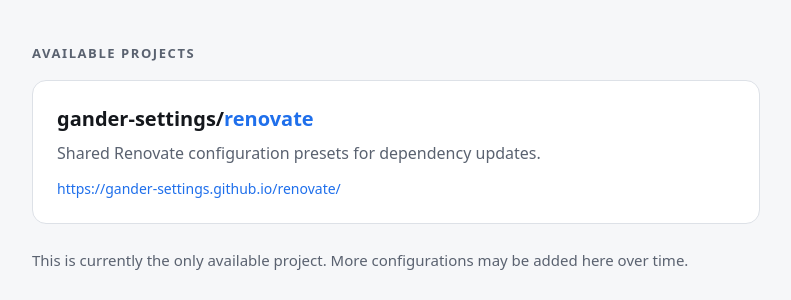
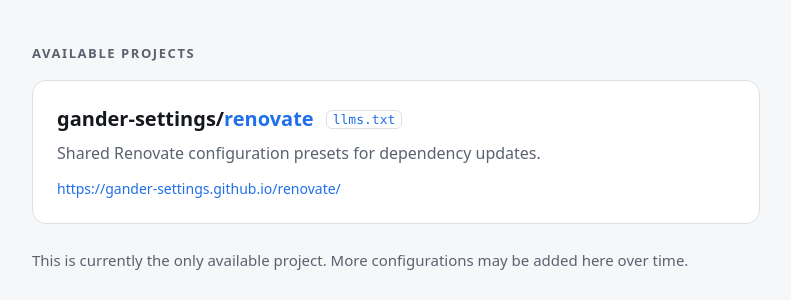
Before and after one commit to gander-settings/gander-settings.github.io, a Jekyll site: the page built from index.html, in a window 1280 px wide. Shown: the part 239-539 px from the top of the page, without its empty margins (244-1035 px from the left). Built offline with Jekyll 4.4.1, drawn with Linux system fonts in a browser that asks for light colours.

Commit message:
Add llms.txt badge to project cards
Projects can set llms_txt in _data/projects.yml to show a monospace
llms.txt link next to the card heading. The card stays fully clickable
via a stretched heading link, avoiding nested anchors.

```diff
--- a/_data/projects.yml
+++ b/_data/projects.yml
@@ -2,3 +2,4 @@
   repo: gander-settings/renovate
   url: https://gander-settings.github.io/renovate/
   description: Shared Renovate configuration presets for dependency updates.
+  llms_txt: https://gander-settings.github.io/renovate/llms.txt
--- a/assets/css/style.css
+++ b/assets/css/style.css
@@ -15,10 +15,17 @@ code{font-family:ui-monospace,SFMono-Regular,Menlo,Consolas,monospace;font-size:
 h1{margin:0 0 12px;font-size:clamp(34px,7vw,52px);line-height:1.1;letter-spacing:-.02em}
 .lead{font-size:clamp(18px,2.6vw,21px);color:var(--muted);margin:0 0 48px;max-width:36em}
 h2{font-size:13px;font-weight:600;letter-spacing:.12em;text-transform:uppercase;color:var(--muted);margin:0 0 16px}
-.card{margin-bottom:12px;display:block;background:var(--panel);border:1px solid var(--line);border-radius:14px;padding:22px 24px;text-decoration:none;color:inherit;transition:border-color .15s}
-.card:hover,.card:focus-visible{border-color:var(--accent)}
-.card h3{margin:0 0 6px;font-size:20px}
+.card{position:relative;margin-bottom:12px;background:var(--panel);border:1px solid var(--line);border-radius:14px;padding:22px 24px;transition:border-color .15s}
+.card:hover,.card:focus-within{border-color:var(--accent)}
+.card-head{display:flex;flex-wrap:wrap;align-items:center;gap:8px 12px;margin:0 0 6px}
+.card h3{margin:0;font-size:20px}
+.card-link{color:inherit;text-decoration:none}
+.card-link:focus-visible{outline:none}
+.card-link::after{content:"";position:absolute;inset:0;border-radius:inherit}
 .card h3 span{color:var(--accent)}
+.llms{position:relative;z-index:1;text-decoration:none}
+.llms code{color:var(--accent);font-size:13px}
+.llms:hover code,.llms:focus-visible code{border-color:var(--accent)}
 .card p{margin:0;color:var(--muted)}
 .card .url{margin-top:12px;font-size:14px;color:var(--accent);word-break:break-all}
 .note{margin:24px 0 56px;color:var(--muted);font-size:15px}
--- a/index.html
+++ b/index.html
@@ -7,11 +7,14 @@ description: gander-settings hosts publicly visible configurations used by gande
 
   <h2>Available projects</h2>
 {% for project in site.data.projects %}
-  <a class="card" href="{{ project.url }}">
-    <h3>gander-settings/<span>{{ project.name }}</span></h3>
+  <div class="card">
+    <div class="card-head">
+      <h3><a class="card-link" href="{{ project.url }}">gander-settings/<span>{{ project.name }}</span></a></h3>
+      {% if project.llms_txt %}<a class="llms" href="{{ project.llms_txt }}" title="Machine-readable summary for LLMs"><code>llms.txt</code></a>{% endif %}
+    </div>
     <p>{{ project.description }}</p>
     <div class="url">{{ project.url }}</div>
-  </a>
+  </div>
 {% endfor %}
 {% if site.data.projects.size == 1 %}
   <p class="note">This is currently the only available project. More configurations may be added here over time.</p>
```
Also changed, not shown: README.md.
